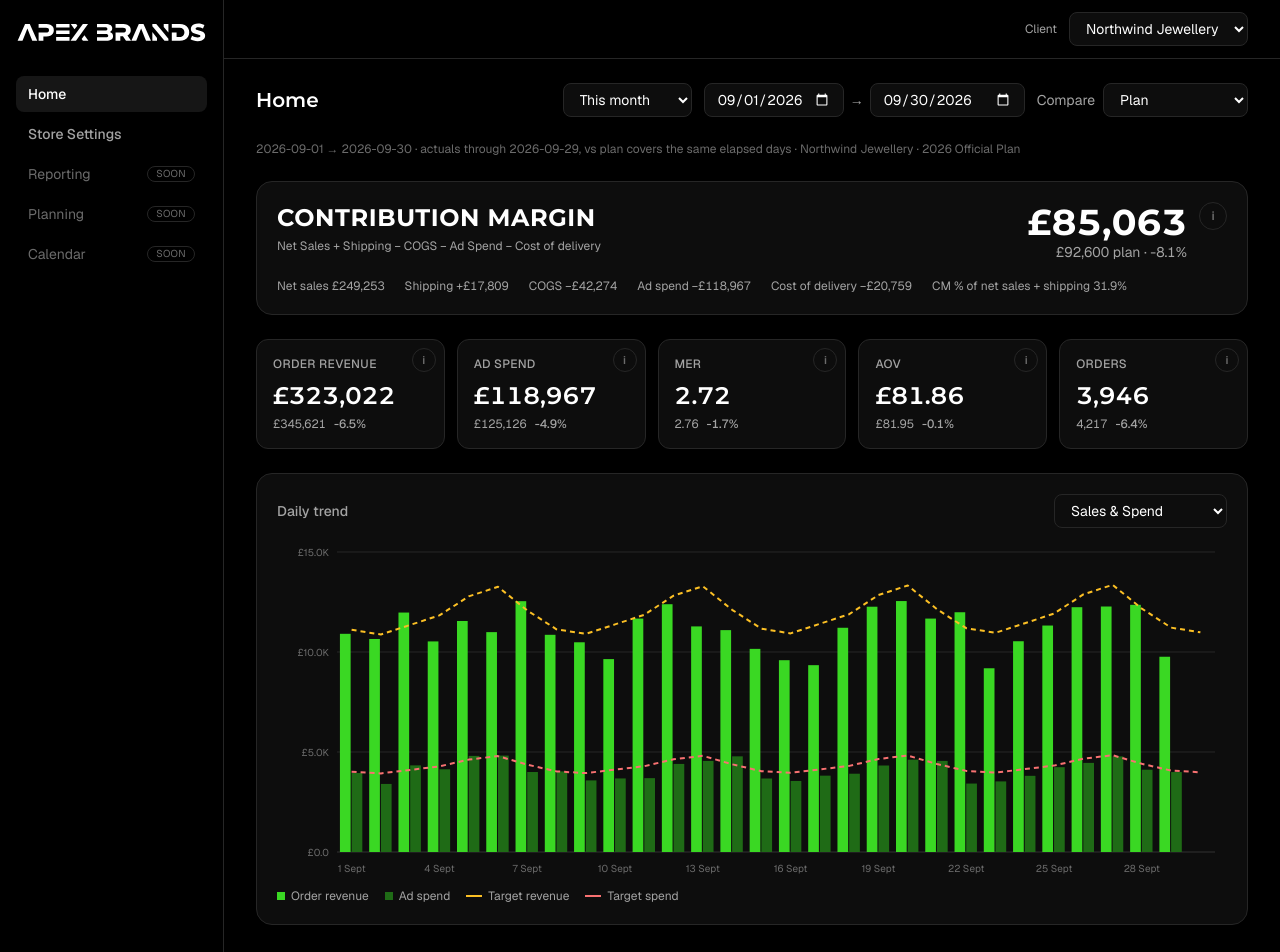
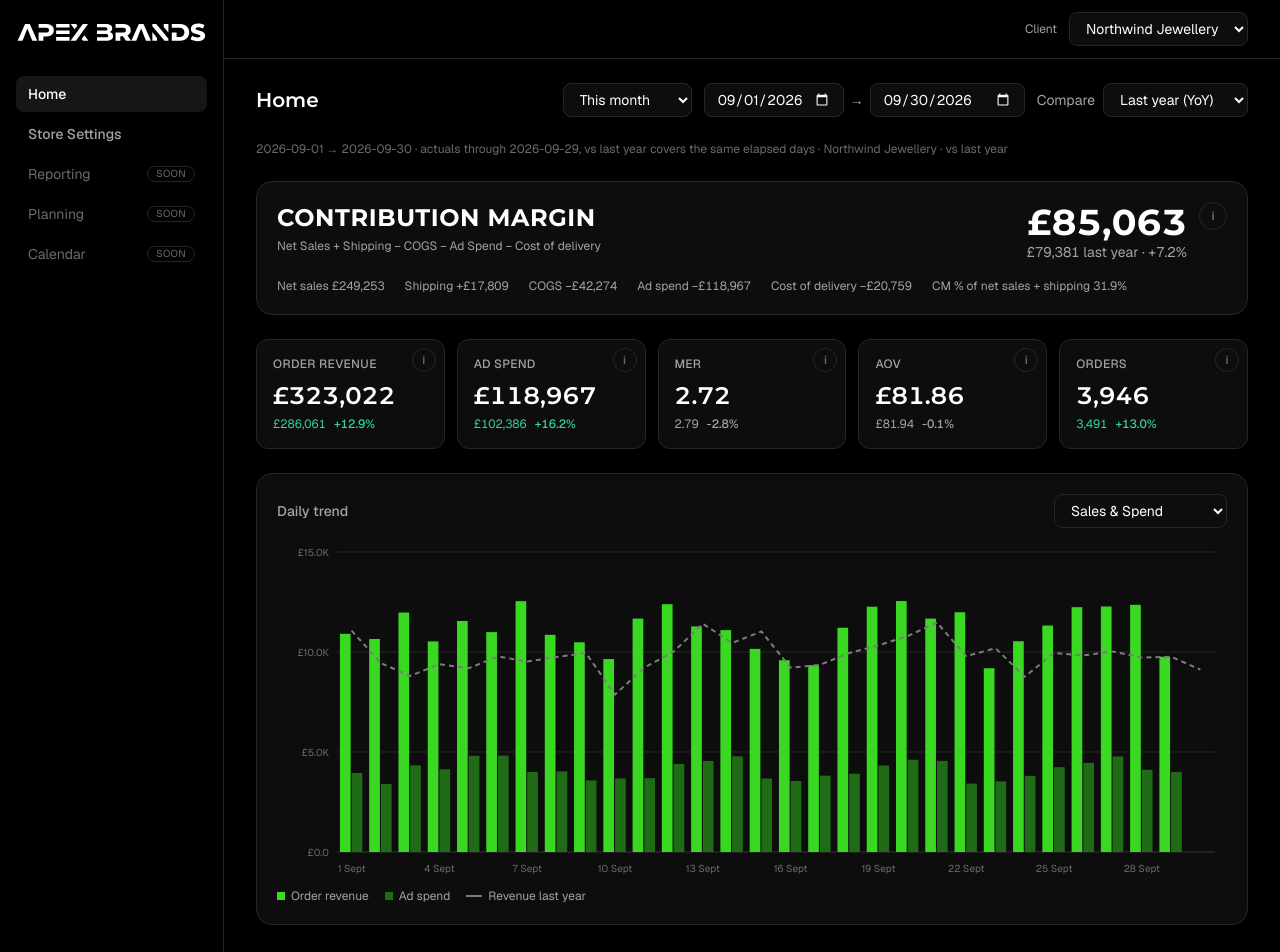
Before and after one commit to apexbrands-build/Statlas-Software-Modeling, a Next.js app: page / in a window 1280 px wide. Shown: the top 952 px of the page. Built offline with nearby package versions, Linux system fonts and the light colour scheme.

Commit message:
First functional version: no plan means no targets
With no plan the dashboard shows store data only: no target lines,
no plan comparison, default compare is last year. Plan code stays behind
ENABLE_SEED_PLANS for Phase 2.

Co-Authored-By: Claude Sonnet 5.5 <noreply@anthropic.com>

```diff
--- a/components/Dashboard.tsx
+++ b/components/Dashboard.tsx
@@ -76,7 +76,7 @@ export function Dashboard() {
 
   const [preset, setPreset] = useState<Preset>("this_month");
   const [custom, setCustom] = useState<Range>({ from: "2026-01-01", to: "2026-01-31" });
-  const [mode, setMode] = useState<CompareModeName>("plan");
+  const [mode, setMode] = useState<CompareModeName>("yoy");
   const [breakout, setBreakout] = useState(true);
   const [chartType, setChartType] = useState<"sales" | "cm" | "mer">("sales");
   const [open, setOpen] = useState<Open | null>(null);
@@ -98,6 +98,7 @@ export function Dashboard() {
         }}
         mode={mode}
         setMode={setMode}
+        hasPlan={data?.hasPlan ?? false}
       />
       {!data ? (
         <Skeleton />
@@ -134,8 +135,9 @@ function Controls(props: {
   setCustom: (r: Range) => void;
   mode: CompareModeName;
   setMode: (m: CompareModeName) => void;
+  hasPlan: boolean;
 }) {
-  const { preset, setPreset, range, setCustom, mode, setMode } = props;
+  const { preset, setPreset, range, setCustom, mode, setMode, hasPlan } = props;
   const sel = "rounded-lg border border-border bg-surface px-3 py-1.5 text-sm text-text outline-none focus:border-accent";
   return (
     <div className="flex flex-wrap items-center gap-3">
@@ -157,7 +159,7 @@ function Controls(props: {
       <label className="flex items-center gap-2 text-sm text-text-muted">
         Compare
         <select aria-label="Compare" className={sel} value={mode} onChange={(e) => setMode(e.target.value as CompareModeName)}>
-          <option value="plan">Plan</option>
+          {hasPlan && <option value="plan">Plan</option>}
           <option value="yoy">Last year (YoY)</option>
           <option value="prev">Previous period</option>
         </select>
@@ -206,7 +208,7 @@ function Body(props: {
       <p className="text-xs text-text-faint">
         {data.range.from} → {data.range.to}
         {partial ? ` · actuals through ${data.effTo}, ${COMPARE_LABEL[mode]} covers the same elapsed days` : ""} · {data.client.name} ·{" "}
-        {COMPARE_LABEL[mode] === "vs plan" ? data.planName : COMPARE_LABEL[mode]}
+        {mode === "plan" && data.planName ? data.planName : COMPARE_LABEL[mode]}
       </p>
 
       {/* Hero: contribution margin */}
@@ -339,16 +341,18 @@ function MainChart({ data, type, mode }: { data: DashData; type: "sales" | "cm"
         { id: "trev", label: "Target revenue", kind: "line", color: c.chartTarget, values: rev.target, dashed: true },
         { id: "tsp", label: "Target spend", kind: "line", color: c.bad, values: sp.target, dashed: true },
       ];
-      if (mode === "yoy") out.push({ id: "ly", label: "Revenue last year", kind: "line", color: c.chartCompare, values: rev.lastYear, dashed: true });
-      return out;
+      if (mode === "yoy" || !data.hasPlan) out.push({ id: "ly", label: "Revenue last year", kind: "line", color: c.chartCompare, values: rev.lastYear, dashed: true });
+      // No plan = no targets: drop any series with no values.
+      return out.filter((s) => s.values.some((v) => v !== null));
     }
     const def = type === "cm" ? METRICS.cm : METRICS.mer;
     const s = metricSeries(def, ctx);
-    return [
+    const out: ChartSeries[] = [
       { id: "a", label: def.label, kind: "line", color: c.chartPrimary, values: s.actual },
       { id: "t", label: "Plan target", kind: "line", color: c.chartTarget, values: s.target, dashed: true },
       { id: "ly", label: "Last year", kind: "line", color: c.chartCompare, values: s.lastYear, dashed: true },
     ];
+    return out.filter((x) => x.values.some((v) => v !== null));
     // eslint-disable-next-line react-hooks/exhaustive-deps
   }, [data, type, mode]);
 
--- a/lib/dashboard-data.ts
+++ b/lib/dashboard-data.ts
@@ -15,7 +15,7 @@ interface Raw {
   lyFacts: DailyFact[];
   prevFacts: DailyFact[];
   plan: PlanTargetDay[];
-  planName: string;
+  planName: string | null;
 }
 
 export interface DashData {
@@ -28,7 +28,9 @@ export interface DashData {
   facts: Map<string, DailyFact>;
   lyFacts: Map<string, DailyFact>;
   plan: Map<string, PlanTargetDay>;
-  planName: string;
+  planName: string | null;
+  /** False when the client has no plan: no targets, no plan comparison. */
+  hasPlan: boolean;
   cur: Totals;
   ly: Totals;
   prev: Totals;
@@ -57,7 +59,7 @@ export function useDashboardData(client: Client | null, settings: ClientSettings
         repo.getFacts(client.id, prevRange.from, prevRange.to),
         plan ? repo.getPlanTargets(client.id, plan.id, range.from, range.to) : Promise.resolve([]),
       ]);
-      if (!cancel) setRaw({ key, effTo, lastData, facts, lyFacts, prevFacts, plan: planRows, planName: plan?.name ?? "Plan" });
+      if (!cancel) setRaw({ key, effTo, lastData, facts, lyFacts, prevFacts, plan: planRows, planName: plan?.name ?? null });
     })();
     return () => {
       cancel = true;
@@ -78,6 +80,7 @@ export function useDashboardData(client: Client | null, settings: ClientSettings
       lyFacts: toMap(raw.lyFacts),
       plan: toMap(raw.plan),
       planName: raw.planName,
+      hasPlan: raw.planName !== null,
       cur: aggregate(raw.facts),
       ly: aggregate(raw.lyFacts.filter((f) => f.date <= lyLimit)),
       prev: aggregate(raw.prevFacts),
--- a/lib/repository/seed.ts
+++ b/lib/repository/seed.ts
@@ -314,6 +314,12 @@ function defaultSettings(clientId: string): ClientSettings {
   return { clientId, ...profileOf(clientId).settings, multipliers: { ...profileOf(clientId).settings.multipliers } };
 }
 
+/**
+ * Plans/forecasting are not part of the first functional version. With no plan, the dashboard shows
+ * store data only (no targets, no plan comparison). Flip this on to demo plan-vs-actual (Phase 2).
+ */
+const ENABLE_SEED_PLANS = false;
+
 export class SeedRepository implements Repository {
   async listClients(): Promise<Client[]> {
     return PROFILES.map((p) => p.client);
@@ -356,6 +362,7 @@ export class SeedRepository implements Repository {
   }
 
   async listPlans(clientId: string): Promise<PlanVersion[]> {
+    if (!ENABLE_SEED_PLANS) return [];
     return [{ id: `${clientId}-2026-official`, clientId, name: "2026 Official Plan", isDefault: true }];
   }
 
```
Also changed, not shown: 1 other file (tests, documents, lock files or other folders).
